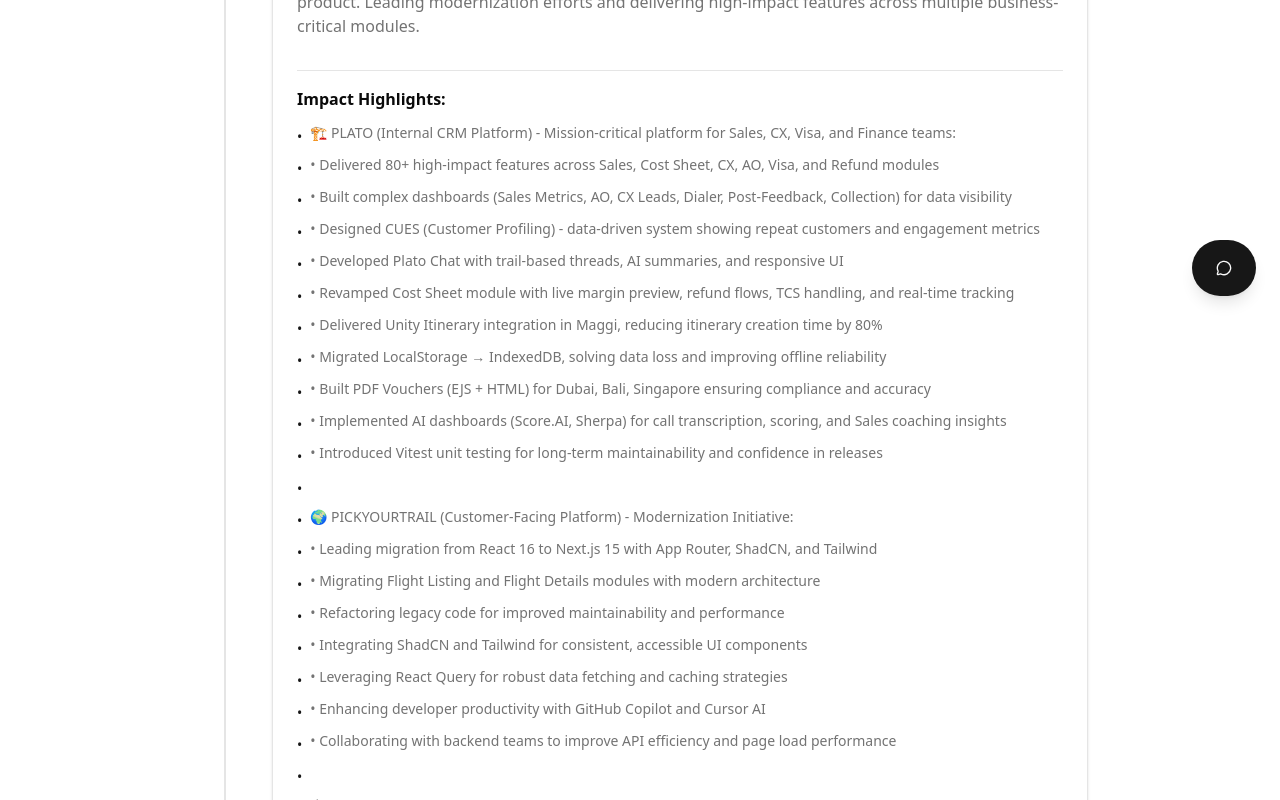
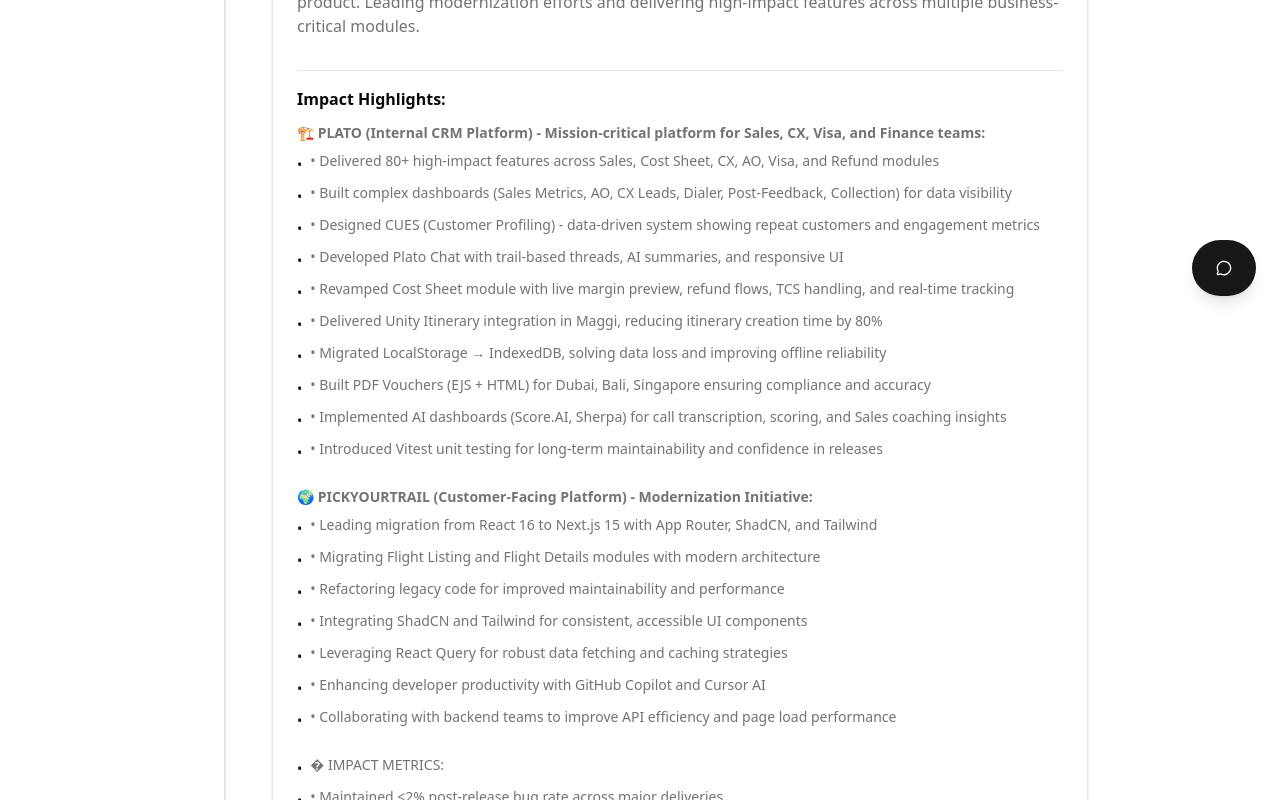
Before and after one commit to thilip2001/thiliban-portfolio, a Next.js app: page /experience in a window 1280 px wide. Shown: the part 480-1280 px from the top of the page. Built offline with nearby package versions, Linux system fonts and the light colour scheme.

Commit message:
fix: remove duplicate bullet points in experience highlights
- Detect emoji/icon section headers and skip bullet point
- Make emoji lines bold to stand out as section headers
- Convert empty lines to spacing divs
- Fixes double bullet point UI issue where emojis and bullets appeared together

```diff
--- a/app/experience/page.tsx
+++ b/app/experience/page.tsx
@@ -173,15 +173,29 @@
                   <div className="border-t pt-4 mt-4">
                     <h4 className="font-semibold mb-3">Impact Highlights:</h4>
                     <ul className="space-y-2">
-                      {exp.highlights.map((highlight, idx) => (
+                      {exp.highlights.map((highlight, idx) => {
+                        // Check if the line starts with an emoji or is a section header
+                        const startsWithEmoji = /^[\u{1F300}-\u{1F9FF}]/u.test(highlight);
+                        const isEmptyLine = highlight.trim() === "";
+
+                        if (isEmptyLine) {
+                          return <div key={idx} className="h-2" />;
+                        }
+
+                        return (
                           <li
                             key={idx}
                             className="flex items-start gap-2 text-sm text-muted-foreground"
                           >
+                            {!startsWithEmoji && (
                               <span className="text-primary mt-1">•</span>
-                          <span>{highlight}</span>
+                            )}
+                            <span className={startsWithEmoji ? "font-semibold" : ""}>
+                              {highlight}
+                            </span>
                           </li>
-                      ))}
+                        );
+                      })}
                     </ul>
                   </div>
                 </motion.div>
```
Lines whose indentation alone changed are shown as unchanged.
